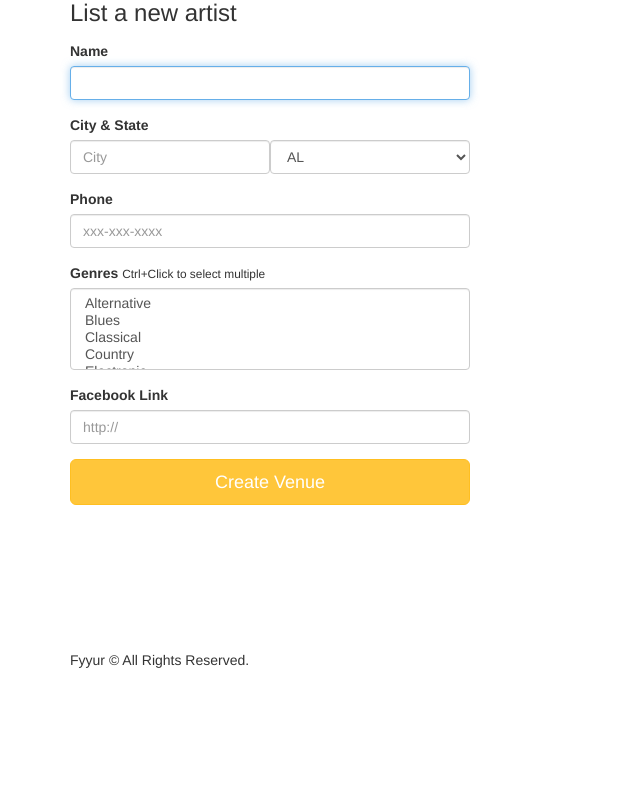
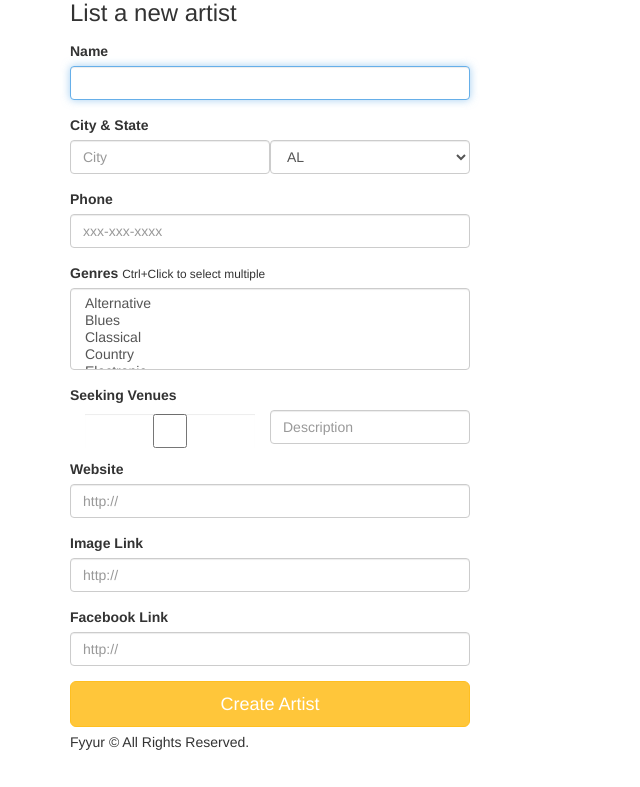
Before and after one commit to nikrom17/fyyur, a Flask app: page /artists/create in a window 1280 px wide. Shown: the part 95-882 px from the top of the page, without its empty margins (0-640 px from the left). Before the commit the page ends 763 px from the top, so only its background shows below. Run offline with Flask 2, Linux system fonts and the light colour scheme; some libraries are stand-ins or nearby versions.

Commit message:
update new artist and venue forms

```diff
--- a/forms.py
+++ b/forms.py
@@ -1,6 +1,6 @@
 from datetime import datetime
 from flask_wtf import Form
-from wtforms import StringField, SelectField, SelectMultipleField, DateTimeField
+from wtforms import StringField, SelectField, SelectMultipleField, DateTimeField, BooleanField
 from wtforms.validators import DataRequired, AnyOf, URL
 
 class ShowForm(Form):
@@ -116,6 +116,16 @@ class VenueForm(Form):
     facebook_link = StringField(
         'facebook_link', validators=[URL()]
     )
+    website = StringField(
+        'website', validators=[DataRequired()]
+    )
+    seeking_artists = BooleanField(
+        'seeking_artists', validators=[DataRequired()]
+    )
+    seeking_description = StringField(
+        'seeking_description', validators=[DataRequired()]
+    )
+
 
 class ArtistForm(Form):
     name = StringField(
@@ -216,5 +226,14 @@ class ArtistForm(Form):
         # TODO implement enum restriction
         'facebook_link', validators=[URL()]
     )
+    website = StringField(
+        'website', validators=[DataRequired()]
+    )
+    seeking_venue = BooleanField(
+        'seeking_venue', validators=[DataRequired()]
+    )
+    seeking_description = StringField(
+        'seeking_description', validators=[DataRequired()]
+    )
 
 # TODO IMPLEMENT NEW ARTIST FORM AND NEW SHOW FORM
--- a/templates/forms/new_artist.html
+++ b/templates/forms/new_artist.html
@@ -32,13 +32,36 @@ block content %}
       commas', id='genres', autofocus = true) }}
     </div>
     <div class="form-group">
-      <label for="genres">Facebook Link</label>
+      <label>Seeking Venues</label>
+      <div class="form-inline">
+        <div class="form-group col-sm-1">
+          {{ form.seeking_venue(class_ = 'form-control', placeholder='False',
+          autofocus = true) }}
+        </div>
+        <div class="form-group">
+          {{ form.seeking_description(class_ = 'form-control',
+          placeholder='Description', autofocus = true) }}
+        </div>
+      </div>
+    </div>
+    <div class="form-group">
+      <label for="website">Website</label>
+      {{ form.website(class_ = 'form-control', placeholder='http://',
+      id='website', autofocus = true) }}
+    </div>
+    <div class="form-group">
+      <label for="image_link">Image Link</label>
+      {{ form.image_link(class_ = 'form-control', placeholder='http://',
+      id='image', autofocus = true) }}
+    </div>
+    <div class="form-group">
+      <label for="facebook_link">Facebook Link</label>
       {{ form.facebook_link(class_ = 'form-control', placeholder='http://',
       id='facebook-link', autofocus = true) }}
     </div>
     <input
       type="submit"
-      value="Create Venue"
+      value="Create Artist"
       class="btn btn-primary btn-lg btn-block"
     />
   </form>
```
Also changed, not shown: templates/forms/new_venue.html (+23 -0 lines).
